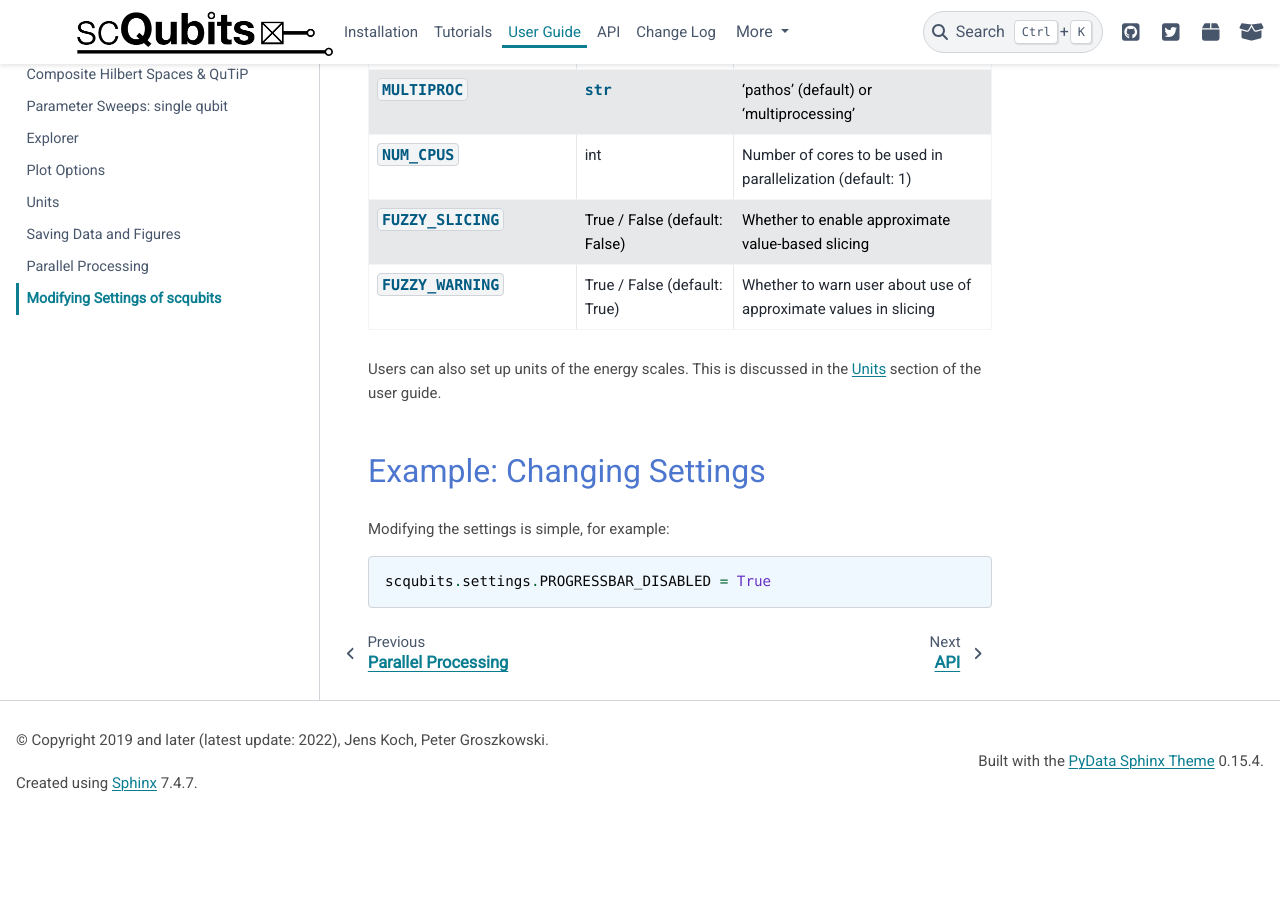
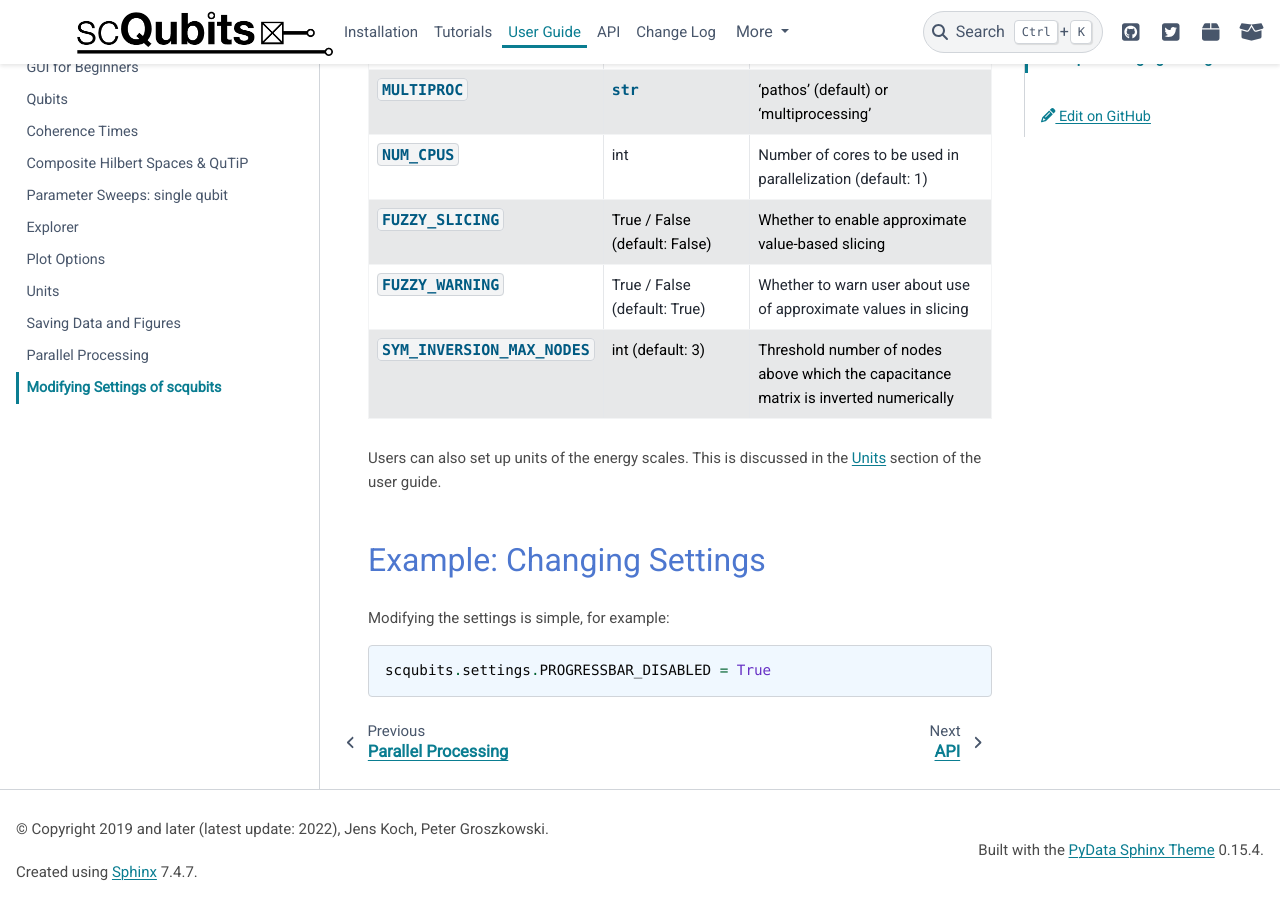
Before and after one commit to scqubits/scqubits-doc, a Sphinx documentation site: the page built from docs/source/guide/guide-settings.rst, in a window 1280 px wide and 900 px high, scrolled down 713 px. Built offline with Sphinx 7.4.7 and the PyData theme 0.15.4, drawn with Linux system fonts in a browser that asks for light colours; pages that are not in the unit, such as notebooks, are missing from menus; before the commit the page ends 1524 px from its top, so only the background shows below that.

Commit message:
introduce `SYM_INVERSION_MAX_NODES` settings

```diff
--- a/docs/source/guide/guide-settings.rst
+++ b/docs/source/guide/guide-settings.rst
@@ -18,28 +18,29 @@ scqubits has a few internal parameters that can be changed by the user:
 
 .. cssclass:: table-striped
 
-+-------------------------+------------------------------+-------------------------------------------------------------------+
-| Setting                 |  Options                     | Description                                                       |
-+=========================+==============================+=============+=====================================================+
-| ``FILE_FORMAT``         | `FileType.h5`, `FileType.csv`| Switches between supported file formats for writing data to disk. |
-+-------------------------+------------------------------+-------------------------------------------------------------------+
-| ``PROGRESSBAR_DISABLED``|  True / False                | Switches display of progressbar on/off.                           |
-+-------------------------+------------------------------+-------------------------------------------------------------------+
-| ``AUTORUN_SWEEP``       | True / False (default: True) | Whether to generate ``ParameterSweep``                            |
-|                         |                              | immediately upon initialization                                   |
-+-------------------------+------------------------------+-------------------------------------------------------------------+
-| ``DISPATCH_ENABLED``    | True / False (default: True) | Whether to use central dispatch system                            |
-+-------------------------+------------------------------+-------------------------------------------------------------------+
-| ``MULTIPROC``           | `str`                        | 'pathos' (default) or 'multiprocessing'                           |
-+-------------------------+------------------------------+-------------------------------------------------------------------+
-| ``NUM_CPUS``            | int                          | Number of cores to be used in parallelization (default: 1)        |
-+-------------------------+------------------------------+-------------------------------------------------------------------+
-| ``FUZZY_SLICING``       | True / False (default: False)| Whether to enable approximate value-based slicing                 |
-+-------------------------+------------------------------+-------------------------------------------------------------------+
-| ``FUZZY_WARNING``       | True / False (default: True) | Whether to warn user about use of approximate values in slicing   |
-+-------------------------+------------------------------+-------------------------------------------------------------------+
-
-
++------------------------------+------------------------------+-------------------------------------------------------------------+
+| Setting                      |  Options                     | Description                                                       |
++==============================+==============================+=============+=====================================================+
+| ``FILE_FORMAT``              | `FileType.h5`, `FileType.csv`| Switches between supported file formats for writing data to disk. |
++------------------------------+------------------------------+-------------------------------------------------------------------+
+| ``PROGRESSBAR_DISABLED``     |  True / False                | Switches display of progressbar on/off.                           |
++------------------------------+------------------------------+-------------------------------------------------------------------+
+| ``AUTORUN_SWEEP``            | True / False (default: True) | Whether to generate ``ParameterSweep``                            |
+|                              |                              | immediately upon initialization                                   |
++------------------------------+------------------------------+-------------------------------------------------------------------+
+| ``DISPATCH_ENABLED``         | True / False (default: True) | Whether to use central dispatch system                            |
++------------------------------+------------------------------+-------------------------------------------------------------------+
+| ``MULTIPROC``                | `str`                        | 'pathos' (default) or 'multiprocessing'                           |
++------------------------------+------------------------------+-------------------------------------------------------------------+
+| ``NUM_CPUS``                 | int                          | Number of cores to be used in parallelization (default: 1)        |
++------------------------------+------------------------------+-------------------------------------------------------------------+
+| ``FUZZY_SLICING``            | True / False (default: False)| Whether to enable approximate value-based slicing                 |
++------------------------------+------------------------------+-------------------------------------------------------------------+
+| ``FUZZY_WARNING``            | True / False (default: True) | Whether to warn user about use of approximate values in slicing   |
++------------------------------+------------------------------+-------------------------------------------------------------------+
+| ``SYM_INVERSION_MAX_NODES``  | int (default: 3)             | Threshold number of nodes above which the capacitance matrix is   |
+|                              |                              | inverted numerically                                              |
++------------------------------+------------------------------+-------------------------------------------------------------------+
 Users can also set up units of the energy scales. This is discussed in the
 :ref:`guide_units` section of the user guide.
 
```
